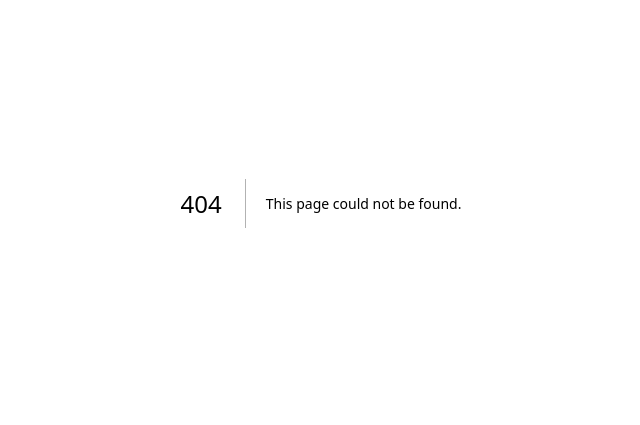
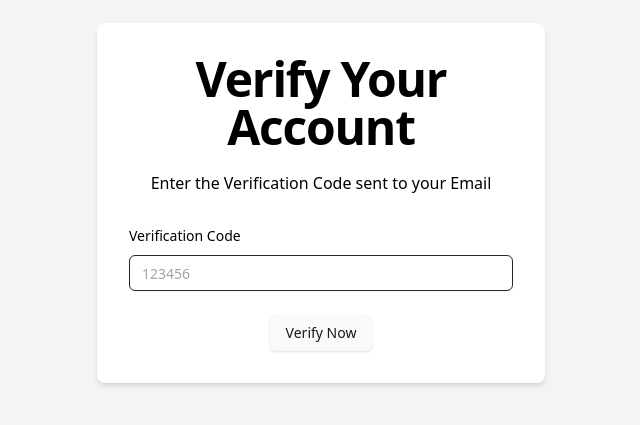
Before and after one commit to Subrat6844/next-mistry-message, a Next.js app: page /verify/1 in a window 1280 px wide. Before the commit this address had no page. Shown: the part 197-622 px from the top of the page, without its empty margins (319-959 px from the left). Built offline with nearby package versions, Linux system fonts and the light colour scheme.

Commit message:
sign in and verify user ui added

```diff
--- a/src/app/page.tsx
+++ b/src/app/(app)/page.tsx
@@ -2,6 +2,6 @@ import Image from "next/image";
 
 export default function Home() {
   return (
-   <h1>Default / route</h1>
+   <h1>Default /ss route</h1>
   );
 }
--- a/src/app/(auth)/sign-in/page.tsx
+++ b/src/app/(auth)/sign-in/page.tsx
@@ -1,38 +1,113 @@
-// "use client";
-// import { zodResolver } from "@hookform/resolvers/zod";
-// import * as z from "zod";
-// import { useForm } from "react-hook-form";
-// import Link from "next/link";
-// import React, { useState } from "react";
-// import { useDebounceValue } from "usehooks-ts";
-// import { useToast } from "@/hooks/use-toast";
-// import { useRouter } from "next/navigation";
-// import { signInSchema } from "@/schema/signInSchema";
+"use client";
+import { zodResolver } from "@hookform/resolvers/zod";
+import * as z from "zod";
+import { useForm } from "react-hook-form";
+import Link from "next/link";
+import React, { useState } from "react";
+import { useToast } from "@/hooks/use-toast";
+import { useRouter } from "next/navigation";
+import axios, { AxiosError } from "axios";
+import { ApiResponse } from "@/types/ApiResponse";
+import {
+	Form,
+	FormControl,
+	FormField,
+	FormItem,
+	FormLabel,
+	FormMessage,
+} from "@/components/ui/form";
+import { Input } from "@/components/ui/input";
+import { Button } from "@/components/ui/button";
+import { Check, Cross, Loader2Icon } from "lucide-react";
+import { signInSchema } from "@/schema/signInSchema";
+import { signIn } from "next-auth/react";
+export default function page() {
+	const [isSubmitting, setIsSubmitting] = useState(false);
+	const { toast } = useToast();
+	const router = useRouter();
+	const form = useForm<z.infer<typeof signInSchema>>({
+		resolver: zodResolver(signInSchema),
+		defaultValues: {
+			identifier: "",
+			password: "",
+		},
+	});
+	const onSubmit = async (data: z.infer<typeof signInSchema>) => {
+    const result = await signIn("credentials",{
+      redirect:false,
+      identifier:data.identifier,
+      password:data.password,
+    })
+    if (result?.error) {
+      toast({
+        title:"Login Failed",
+        description:"Invalid Credentials",
+        variant:"destructive"
+      })
+    }
+    if (result?.url) {
+      router.replace("/dashboard")
+    }
+	};
 
-// export default function page() {
-// 	const [username, setUsername] = useState("");
-// 	const [usernameMessage, setUsernameMessage] = useState("");
-// 	const [isCheckingUsername, setIsCheckingUsername] = useState(false);
-
-// 	const debouncedUsername = useDebounceValue(username, 300);
-// 	const { toast } = useToast();
-// 	const router = useRouter();
-//   const form = useForm<z.infer<typeof signInSchema>>({
-//     resolver: zodResolver(signInSchema),
-//     defaultValues:{
-//       identifier: "",
-//       password: "",
-//     }
-//   })
-// 	return(
-//     <>
-//     </>
-//     );
-// }
-import React from 'react'
-
-export default function page() {
-  return (
-    <div>page</div>
-  )
+	return (
+		<div className="flex justify-center items-center min-h-screen bg-gray-800 ">
+			<div className="w-full max-w-md bg-white text-black p-8 space-y-8 rounded-lg shadow-md">
+				<div className="text-center">
+					<h1 className="text-4xl font-extrabold tracking-tight lg:text-5xl mb-6">
+						Join True Feedback
+					</h1>
+					<p className="mb-4">Sign up to start your anonymous adventure</p>
+				</div>
+				<Form {...form}>
+					<form onSubmit={form.handleSubmit(onSubmit)} className="space-y-6">
+						<FormField
+							control={form.control}
+							name="identifier"
+							render={({ field }) => (
+								<FormItem>
+									<FormLabel>Identifier</FormLabel>
+									<FormControl>
+										<Input type="email" {...field} placeholder="xyz@example.com" />
+									</FormControl>
+									<FormMessage />
+								</FormItem>
+							)}
+						/>
+						<FormField
+							control={form.control}
+							name="password"
+							render={({ field }) => (
+								<FormItem>
+									<FormLabel>Password</FormLabel>
+									<FormControl>
+										<Input type="password" {...field} placeholder="********" />
+									</FormControl>
+									<FormMessage />
+								</FormItem>
+							)}
+						/>
+						<Button disabled={isSubmitting} className="w-full " type="submit">
+							{isSubmitting ? (
+								<>
+									<Loader2Icon className="mr-2 h-4 w-4 animate-spin" /> "Please
+									wait"
+								</>
+							) : (
+								"Sign In"
+							)}
+						</Button>
+					</form>
+				</Form>
+				<div className="text-center mt-4">
+					<p>
+						Not Registered yet?{" "}
+						<Link href="/sign-up" className="text-blue-600 hover:text-blue-800">
+							Sign Up
+						</Link>
+					</p>
+				</div>
+			</div>
+		</div>
+	);
 }
--- a/src/app/(auth)/sign-up/page.tsx
+++ b/src/app/(auth)/sign-up/page.tsx
@@ -13,7 +13,6 @@ import { ApiResponse } from "@/types/ApiResponse";
 import {
 	Form,
 	FormControl,
-	FormDescription,
 	FormField,
 	FormItem,
 	FormLabel,
--- /dev/null
+++ b/src/app/(auth)/verify/[username]/page.tsx
@@ -0,0 +1,87 @@
+"use client";
+import { Button } from "@/components/ui/button";
+import {
+	Form,
+	FormControl,
+	FormField,
+	FormItem,
+	FormLabel,
+	FormMessage,
+} from "@/components/ui/form";
+import { Input } from "@/components/ui/input";
+import { useToast } from "@/hooks/use-toast";
+import { verifySchema } from "@/schema/verifySchema";
+import { ApiResponse } from "@/types/ApiResponse";
+import { zodResolver } from "@hookform/resolvers/zod";
+import axios, { AxiosError } from "axios";
+import { useParams, useRouter } from "next/navigation";
+import React from "react";
+import { useForm } from "react-hook-form";
+import { z } from "zod";
+
+export default function VerifyAccount() {
+	const router = useRouter();
+	const param = useParams<{ username: string }>();
+	const { toast } = useToast();
+	const form = useForm<z.infer<typeof verifySchema>>({
+		resolver: zodResolver(verifySchema),
+		defaultValues: {
+			verifyCode: "",
+		},
+	});
+	const onSubmit = async (data: z.infer<typeof verifySchema>) => {
+		try {
+			const result = await axios.post("/api/verify", {
+				username: param.username,
+				code: data.verifyCode,
+			});
+			if (result.data.success) {
+				router.push("/sign-in");
+				toast({
+					title: "Account verified",
+					description: result.data.message,
+				});
+			}
+		} catch (error) {
+			const axiosError = error as AxiosError<ApiResponse>;
+			toast({
+				title: "User verification failed",
+				description:
+					axiosError.response?.data.message || "Error while verifying user",
+				variant: "destructive",
+			});
+		}
+	};
+	return (
+		<div className="flex justify-center items-center min-h-screen bg-gray-100 ">
+			<div className="w-full max-w-md bg-white text-black p-8 space-y-8 mx-6 rounded-lg shadow-md">
+				<div className="text-center">
+					<h1 className="text-3xl font-extrabold tracking-tight lg:text-5xl mb-6">
+						Verify Your Account
+					</h1>
+					<p className="text-xs md:text-[1rem] mb-4">Enter the Verification Code sent to your Email</p>
+				</div>
+				<Form {...form}>
+					<form onSubmit={form.handleSubmit(onSubmit)} className="space-y-6">
+						<FormField
+							control={form.control}
+							name="verifyCode"
+							render={({ field }) => (
+								<FormItem>
+									<FormLabel>Verification Code</FormLabel>
+									<FormControl>
+										<Input type="text" {...field} placeholder="123456" />
+									</FormControl>
+									<FormMessage />
+								</FormItem>
+							)}
+						/>
+						<div className="w-full flex items-center justify-center">
+							<Button disabled={form.formState.isSubmitting}>Verify Now</Button>
+						</div>
+					</form>
+				</Form>
+			</div>
+		</div>
+	);
+}
--- a/src/app/layout.tsx
+++ b/src/app/layout.tsx
@@ -29,7 +29,7 @@ export default function RootLayout({
 		<html lang="en">
 			<AuthProvider>
 				<body
-					className={`${geistSans.variable} ${geistMono.variable} antialiased`}
+					className={`dark bg-background text-foreground ${geistSans.variable} ${geistMono.variable} antialiased`}
 				>
 					{children}
 				<Toaster />
--- /dev/null
+++ b/src/app/u/[username]/page.tsx
@@ -0,0 +1,10 @@
+"use client"
+import { useParams } from 'next/navigation'
+import React from 'react'
+
+export default function page() {
+   const param =  useParams<{ username: string }>()
+  return (
+    <div>{param.username}</div>
+  )
+}
```
Also changed, not shown: src/app/(app)/dashboard/page.tsx (renamed from src/app/(auth)/verify/page.tsx).
